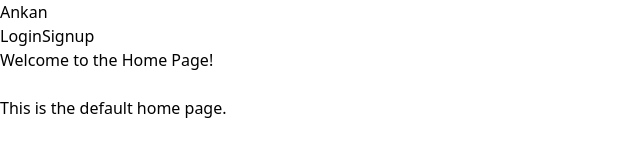
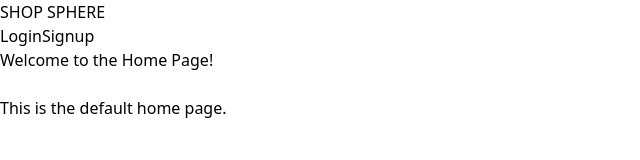
Before and after one commit to ankan24/Login_Signup_MERN, a React (Vite) app in the folder frontend/: page / in a window 1280 px wide. Shown: the top 160 px of the page, without its empty margins (0-640 px from the left). Built offline with nearby package versions, Linux system fonts and the light colour scheme.

Commit message:
Update Header.jsx

```diff
--- a/frontend/src/components/Header.jsx
+++ b/frontend/src/components/Header.jsx
@@ -4,7 +4,7 @@ import { Link } from "react-router-dom"
 function Header() {
   return (
     <div className="bg-blue-700 p-7 flex justify-between items-center">
-        <h1 className="text-5xl text-white"><Link to="/">Ankan</Link></h1>
+        <h1 className="text-5xl text-white"><Link to="/">SHOP SPHERE</Link></h1>
         <div className="flex gap-10 text-white">
         {/* <a href="/login" className="border-gray-900 rounded m-0 p-5 bg-emerald-600 active:scale-90">Login</a> */}
         {/* <a href="/signup" className="border-gray-900 rounded m-0 p-5 bg-emerald-600 active:scale-90">Signup</a> */}
```
